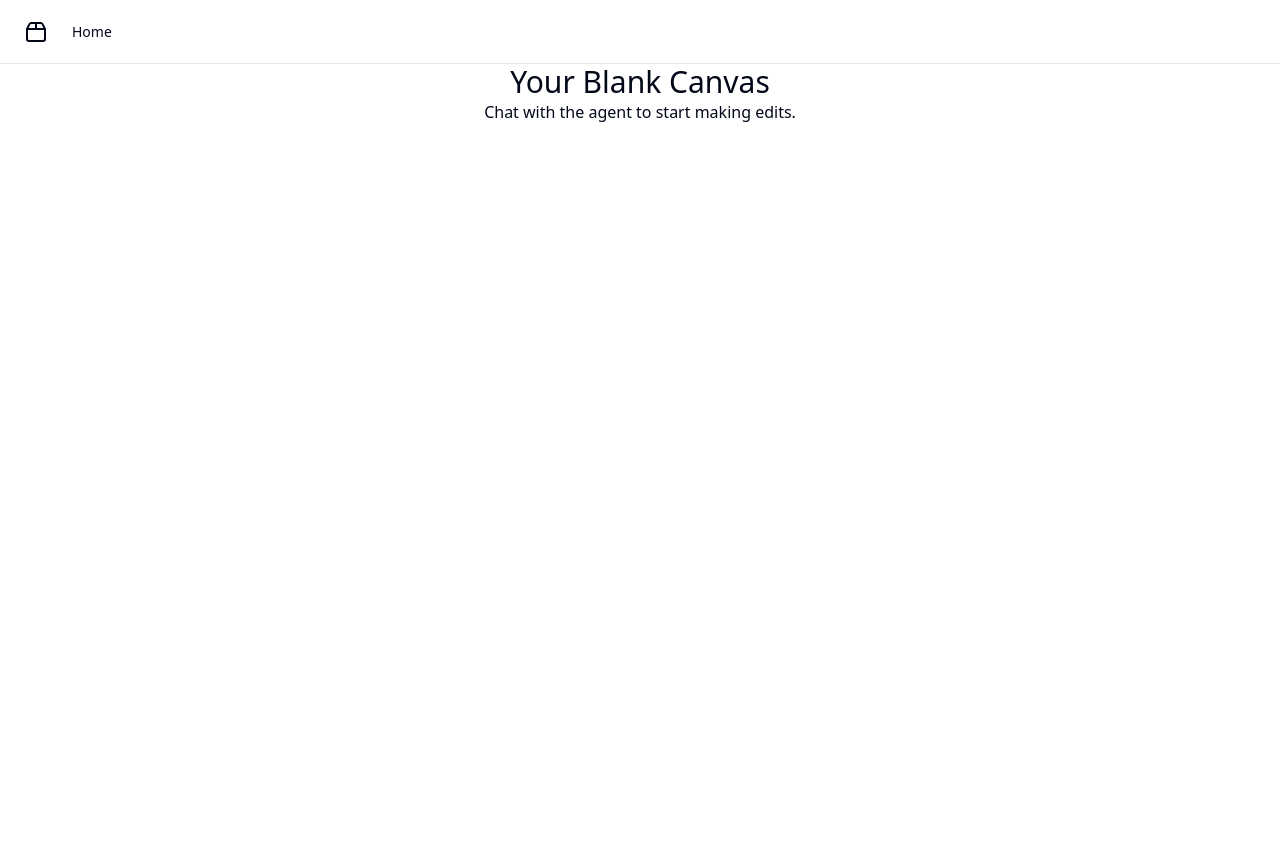
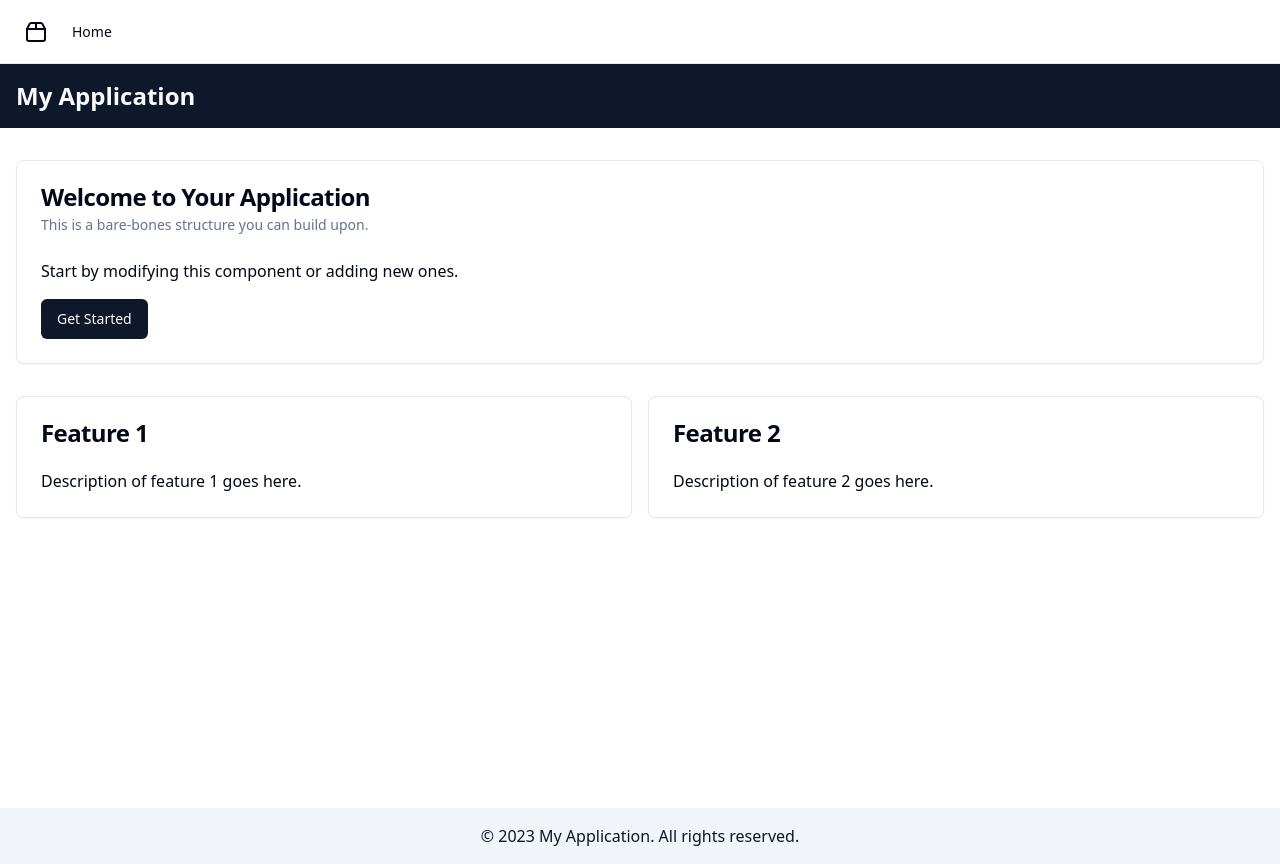
Before and after one commit to GPT-Engineer-App-Dev/tweakable-startup, a React (Vite) app: page / in a window 1280 px wide. Before the commit the page ends 800 px from the top, so only its background shows below. Built offline with nearby package versions, Linux system fonts and the light colour scheme.

Commit message:
GPT Engineer Update

```diff
--- a/src/pages/Index.jsx
+++ b/src/pages/Index.jsx
@@ -1,10 +1,48 @@
-// Update this page (the content is just a fallback if you fail to update the page)
+import { Button } from "@/components/ui/button";
+import { Card, CardContent, CardDescription, CardHeader, CardTitle } from "@/components/ui/card";
 
 const Index = () => {
   return (
-    <div className="text-center">
-      <h1 className="text-3xl">Your Blank Canvas</h1>
-      <p>Chat with the agent to start making edits.</p>
+    <div className="min-h-screen flex flex-col">
+      <header className="bg-primary text-primary-foreground p-4">
+        <h1 className="text-2xl font-bold">My Application</h1>
+      </header>
+
+      <main className="flex-grow container mx-auto px-4 py-8">
+        <Card className="mb-8">
+          <CardHeader>
+            <CardTitle>Welcome to Your Application</CardTitle>
+            <CardDescription>This is a bare-bones structure you can build upon.</CardDescription>
+          </CardHeader>
+          <CardContent>
+            <p className="mb-4">Start by modifying this component or adding new ones.</p>
+            <Button>Get Started</Button>
+          </CardContent>
+        </Card>
+
+        <div className="grid grid-cols-1 md:grid-cols-2 gap-4">
+          <Card>
+            <CardHeader>
+              <CardTitle>Feature 1</CardTitle>
+            </CardHeader>
+            <CardContent>
+              <p>Description of feature 1 goes here.</p>
+            </CardContent>
+          </Card>
+          <Card>
+            <CardHeader>
+              <CardTitle>Feature 2</CardTitle>
+            </CardHeader>
+            <CardContent>
+              <p>Description of feature 2 goes here.</p>
+            </CardContent>
+          </Card>
+        </div>
+      </main>
+
+      <footer className="bg-secondary text-secondary-foreground p-4 text-center">
+        <p>&copy; 2023 My Application. All rights reserved.</p>
+      </footer>
     </div>
   );
 };
```
